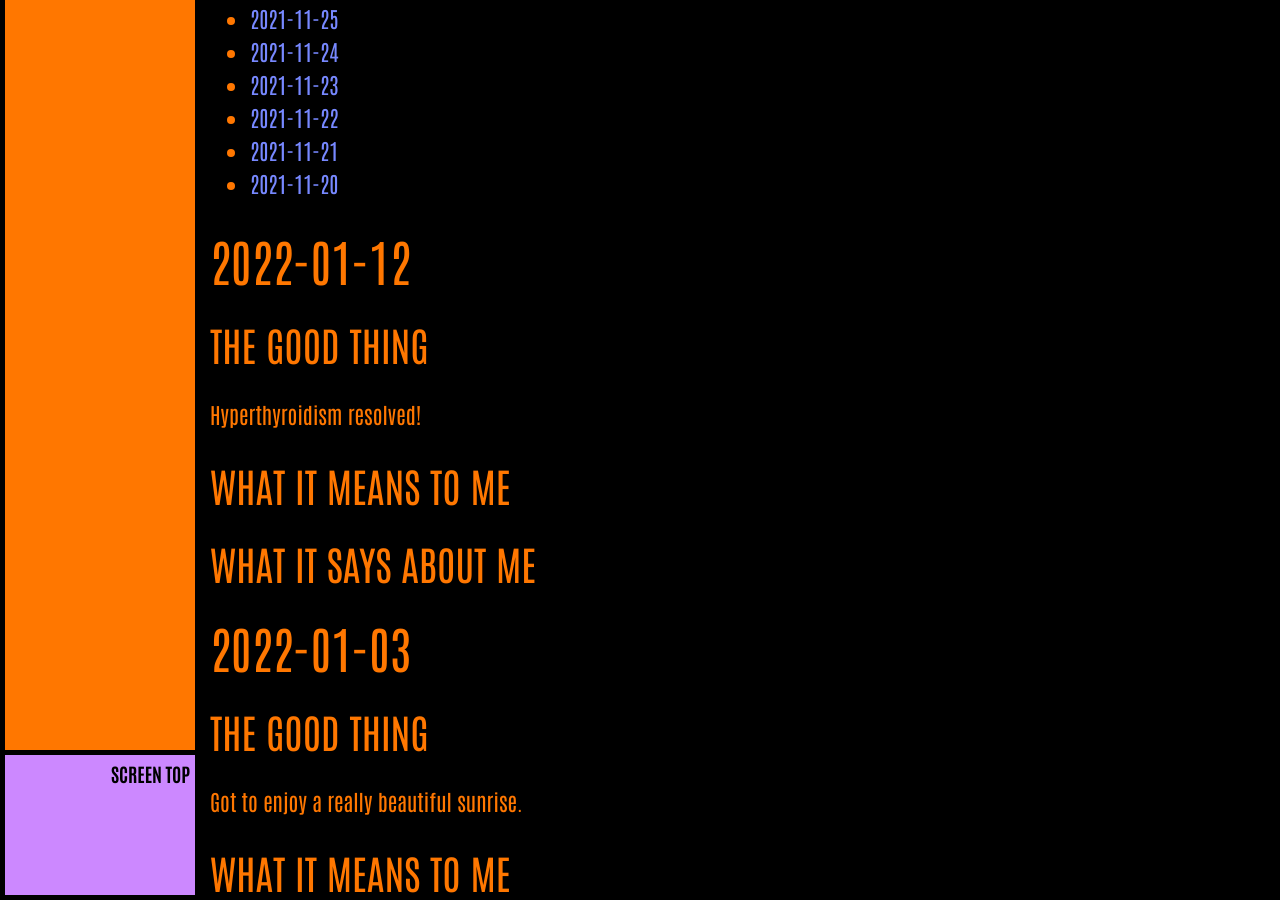
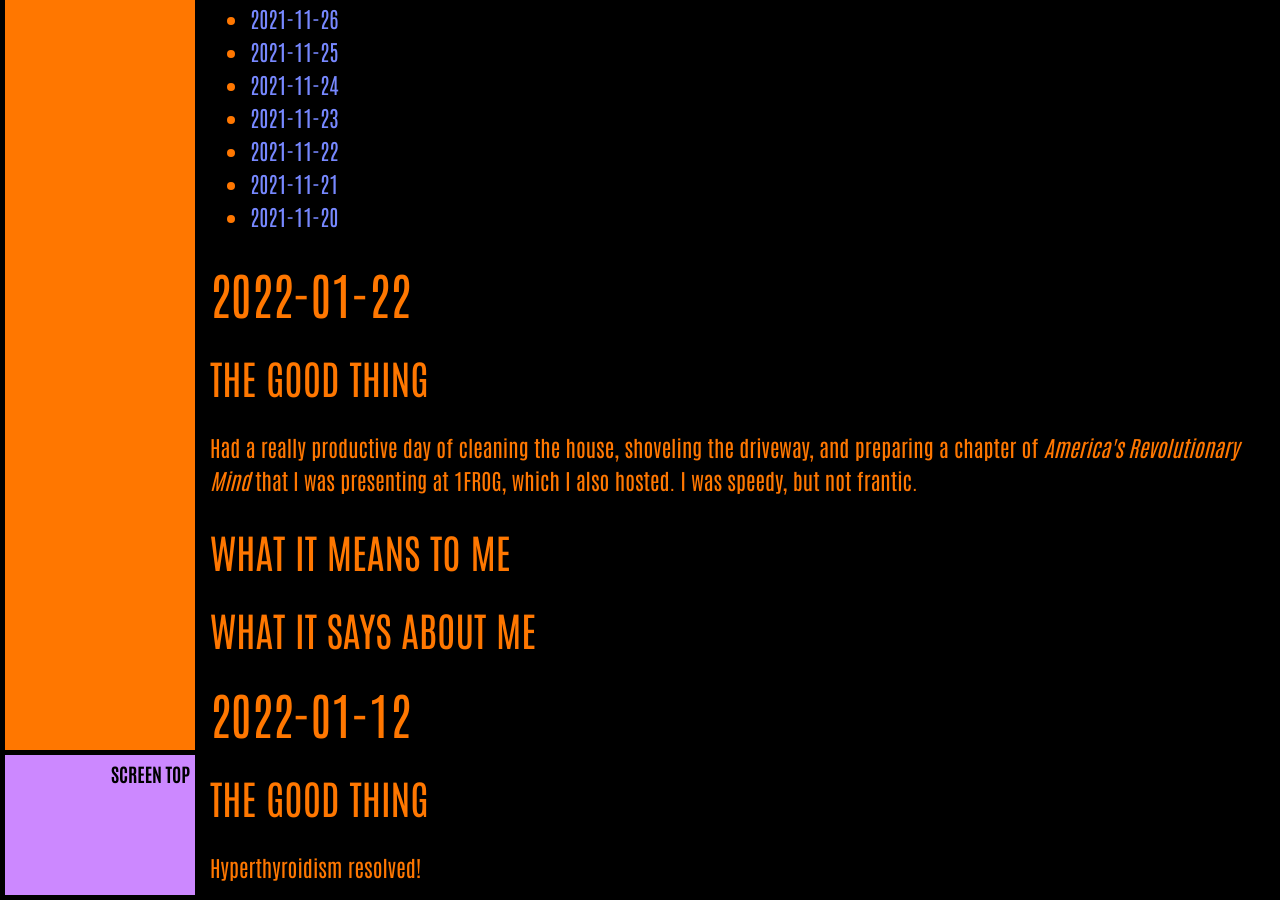
Before and after one commit to ArthurZey/arthurzey.github.io, a Jekyll site: the page built from _pages/one-good-thing.md, in a window 1280 px wide and 900 px high, scrolled down 1870 px. Built offline with Jekyll 4.4.1, drawn with Linux system fonts in a browser that asks for light colours; some of the changed text lies outside the part shown.

Commit message:
added stub for 2022-01-22

```diff
--- a/_pages/one-good-thing.md
+++ b/_pages/one-good-thing.md
@@ -12,6 +12,15 @@
 * TOC
 {:toc}
 {::options toc_levels="2" /}
+
+## 2022-01-22
+### The Good Thing
+Had a really productive day of cleaning the house, shoveling the driveway, and preparing a chapter of _America's Revolutionary Mind_ that I was presenting at 1FROG, which I also hosted. I was speedy, but not frantic.
+### What It Means to Me
+
+### What It Says about Me
+
+
 
 ## 2022-01-12
 ### The Good Thing
```
Also changed, not shown: other parts of _pages/one-good-thing.md (+1 -1 lines).
